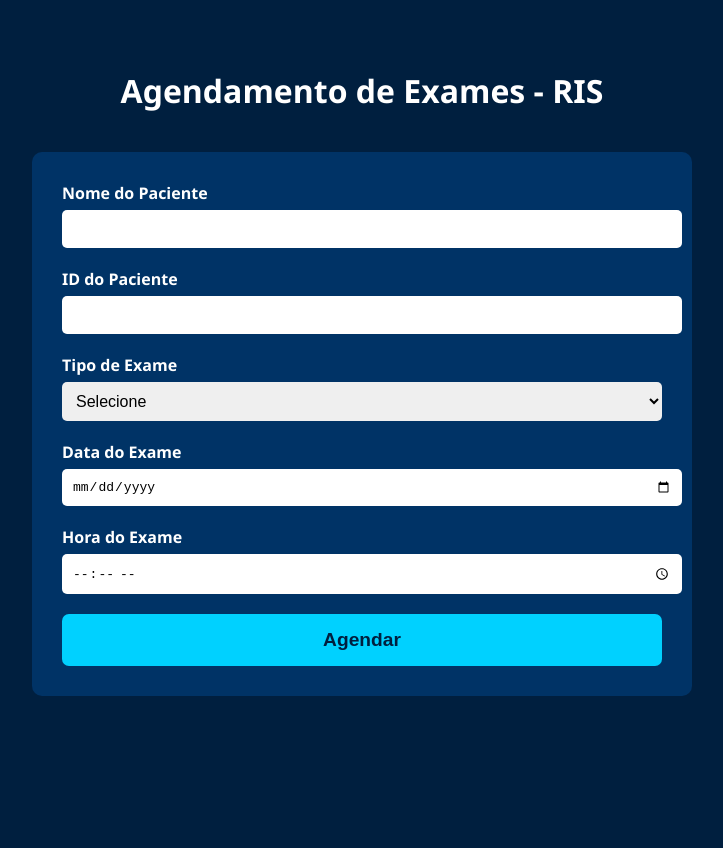
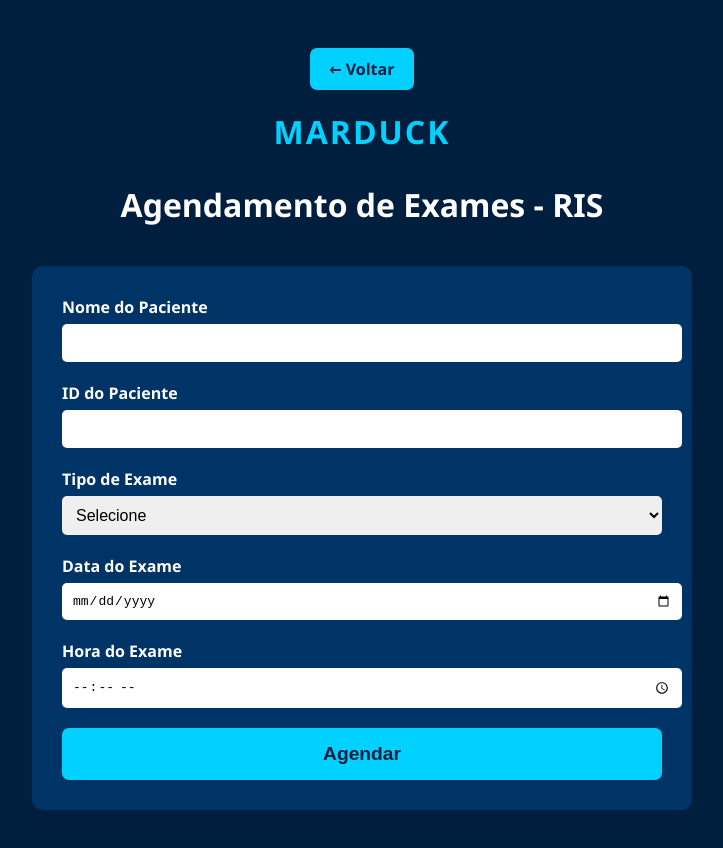
Before and after one commit to Caiquecastrequini/ris-agendamento, a plain HTML site: page index.html in a window 1280 px wide. Shown: the whole page, without its empty margins (278-1001 px from the left). Before the commit the page ends 800 px from the top, so only its background shows below. Drawn offline with Linux system fonts and the light colour scheme.

Commit message:
index.html

```diff
--- a/index.html
+++ b/index.html
@@ -10,6 +10,32 @@
       background-color: #001f3f;
       color: white;
       padding: 40px;
+    }
+    .header {
+      text-align: center;
+      margin-bottom: 30px;
+    }
+    .header h2 {
+      margin: 0;
+      font-size: 2em;
+      color: #00d1ff;
+      letter-spacing: 2px;
+    }
+    .voltar {
+      text-align: center;
+      margin-bottom: 20px;
+    }
+    .voltar a {
+      display: inline-block;
+      background-color: #00d1ff;
+      color: #001f3f;
+      padding: 10px 20px;
+      font-weight: bold;
+      border-radius: 7px;
+      text-decoration: none;
+    }
+    .voltar a:hover {
+      background-color: #00a0cc;
     }
     h1 {
       text-align: center;
@@ -52,6 +78,17 @@
   </style>
 </head>
 <body>
+
+  <!-- Botão Voltar -->
+  <div class="voltar">
+    <a href="https://caiquecastrequini.github.io/marduck/">← Voltar</a>
+  </div>
+
+  <!-- Cabeçalho da empresa -->
+  <div class="header">
+    <h2>MARDUCK</h2>
+  </div>
+
   <h1>Agendamento de Exames - RIS</h1>
   <form id="risForm">
     <label for="patientName">Nome do Paciente</label>
```
